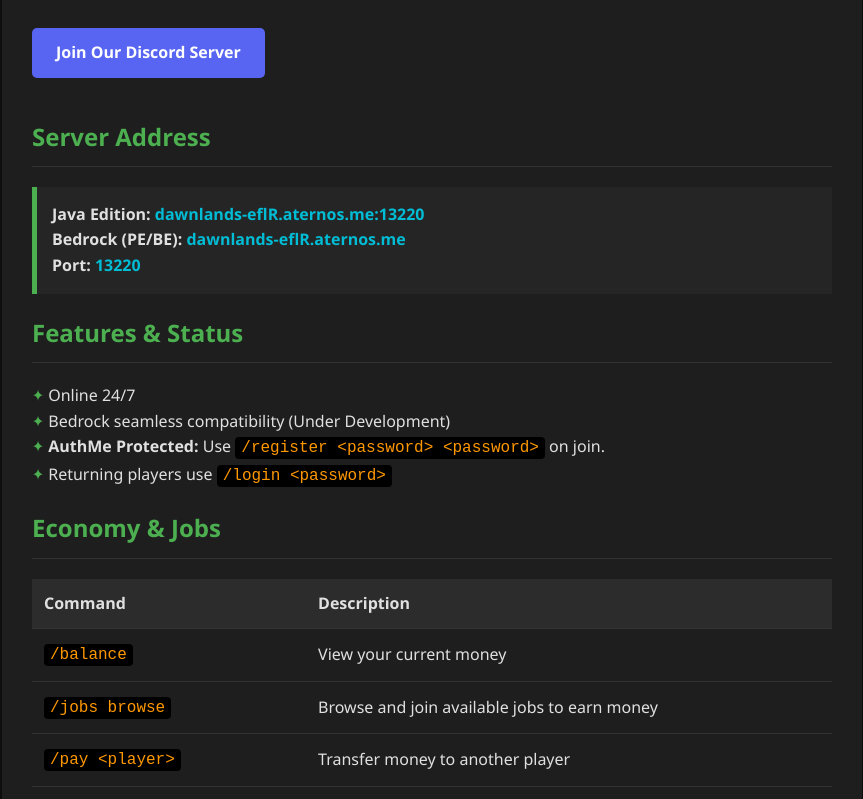
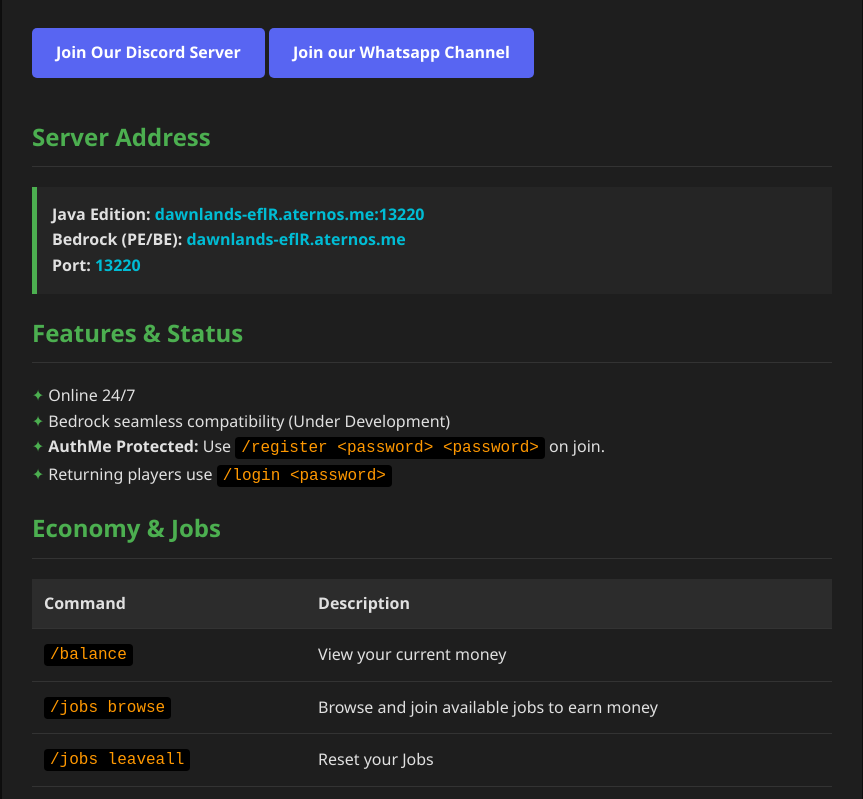
Before and after one commit to THe-CODIST-GAMER/DAWNLANDS, a plain HTML site: page index.html in a window 1280 px wide. Shown: the part 137-936 px from the top of the page, without its empty margins (208-1071 px from the left). Drawn offline with Linux system fonts and the light colour scheme.

Commit message:
Update index.html with WhatsApp link and job reset command
Added a WhatsApp channel link and a new job command to reset jobs.

```diff
--- a/index.html
+++ b/index.html
@@ -144,7 +144,7 @@
     <h1>Dawnlands Server</h1>
 
     <a href="https://discord.gg/9EWREDSgV8" class="discord-btn" target="_blank">Join Our Discord Server</a>
-
+     <a href="https://whatsapp.com/channel/0029VbCS17130LKVFIKDYI0k" class="discord-btn" target="_blank">Join our Whatsapp Channel</a>
     <section>
         <h2>Server Address</h2>
         <div class="address-box">
@@ -181,6 +181,10 @@
                 <tr>
                     <td><span class="code">/jobs browse</span></td>
                     <td>Browse and join available jobs to earn money</td>
+                </tr>
+             <tr>
+                    <td><span class="code">/jobs leaveall</span></td>
+                    <td>Reset your Jobs</td>
                 </tr>
                 <tr>
                     <td><span class="code">/pay &lt;player&gt;</span></td>
@@ -246,7 +250,7 @@
     </section>
 
     <footer style="margin-top: 30px; font-size: 0.8em; text-align: center; color: #777;">
-        Need help? Contact <strong>Arinjoy</strong> or check the Discord.
+        Need help? Contact <strong>Arinjoy</strong> or check the Discord chat.
     </footer>
 </div>
  <script>
```
